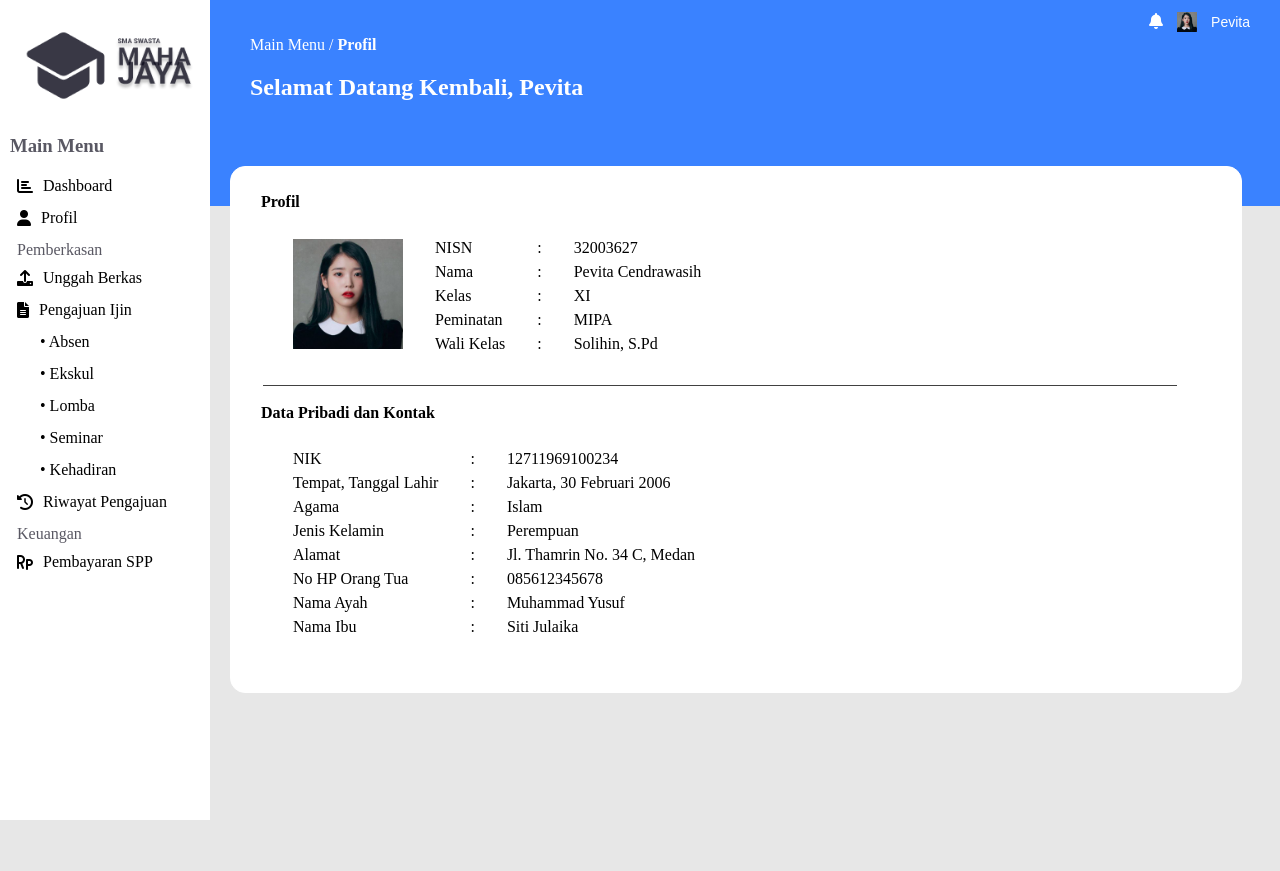
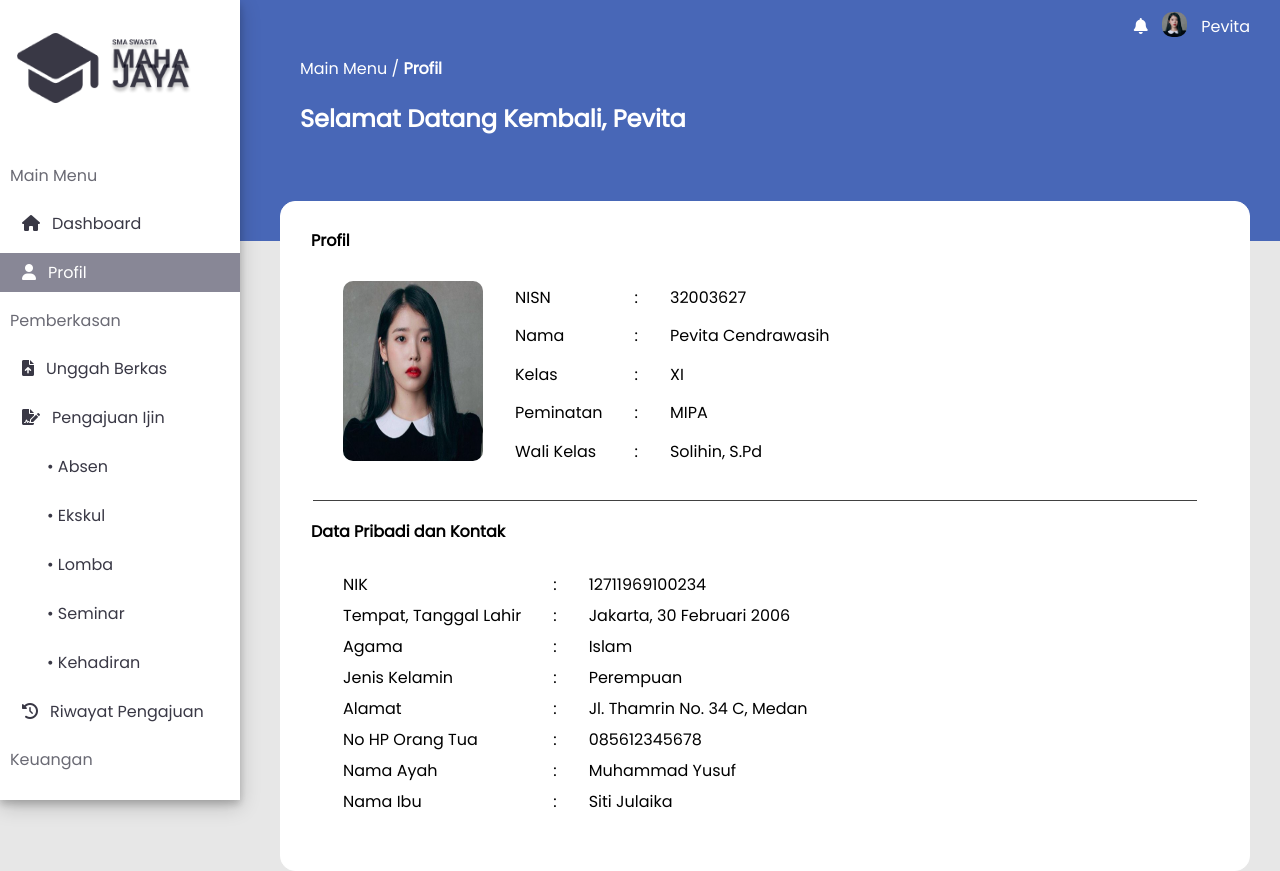
Before and after one commit to nopiyahh/School-site, a plain HTML site: page src/menuProfil.html in a window 1280 px wide. Before the commit the page ends 800 px from the top, so only its background shows below. Drawn offline with Linux system fonts and the light colour scheme.

Commit message:
update tampilan template navigasi, update struktur folder

```diff
--- a/css/landing_page.css
+++ b/css/landing_page.css
@@ -1,3 +1,7 @@
+body{
+  overflow: hidden;
+}
+
 .logo {
     width: 200px;
     height: 90px;
@@ -32,7 +36,6 @@ code {
 .child1{
   opacity: 0.8;
   height: 150px;
-  background: yellowgreen;
   border: 3px dotted black;
   width: 200px;
   position: absolute;
@@ -141,24 +144,17 @@ code {
 .component-6{
   height: 35px;
   width: 28px;
-  position: absolute;
   top: 260px;
   left: 1200px;
-  /* border-radius: 10px; */
-  background-color: #4867B7;
-  filter: drop-shadow(5px 5px 6px gray);
+
 }
 
 .component-7{
   height: 90px;
   width: 160px;
-  position: absolute;
   top: 380px;
   left: 1110px;
-  border-radius: 10px;
-  background-color: #4867B7;
   opacity: 40%;
-  filter: drop-shadow(5px 5px 6px gray);
 }
 
 .blue-section{
--- a/tugas3.css
+++ b/css/login.css
@@ -3,6 +3,7 @@ body {
     background-color: #f1f1f1;
     padding: 0px;
     margin: 0px;
+
   }
 
 .container {
--- a/css/profil.css
+++ b/css/profil.css
@@ -1,98 +1,11 @@
-body{
-    margin: 0px;
-    background-color: rgb(231, 231, 231);
-}
-/* Style untuk header */
-header {
-    background-color: rgb(58, 130, 255);
-    color: #fff;
-    padding: 20px 20px 85px 270px;
-    padding-left: 250px;
+
+/* Style untuk konten utama */
+main div img {
+    width: 140px;
+    height: 180px;
+    border-radius: 10px;
 }
 
-h3{
-    margin: 0px 0px 10px 0px;
-
-}
-
-/* Style untuk navigasi */
-nav {
-    background-color: white;
-    color: black;
-    padding: 10px 0px 10px 10px;
-    width: 200px;
-    height: 100%;
-    position: fixed;
-    top: 0;
-    left: 0;
-}
-
-nav img{
-    width: 210px;
-    margin: 10px 10px 20px 10px;
-}
-nav ul {
-    list-style-type: none;
-    margin: 0;
-    padding: 0;
-}
-nav ul li:hover{
-    background-color: grey;
-    color: white;
-}
-nav ul li a {
-    color: black;
-    text-decoration: none;
-    padding: 7px;
-    display: flex;
-    align-items: center;
-}
-
-nav ul li a i {
-    margin-right: 10px;
-}
-
-/* Style untuk konten utama */
-.content {
-    margin-left: 220px;
-    padding: 20px;
-    text-align: justify;
-}
-
-h3, .spesial1{
-    padding-bottom: 3px;
-    color: #070617ab;
-}
-.spesial2{
-    padding-left: 30px;
-}
-.profil_kanan{
-    position: absolute;
-    top: 10px;
-    right: 10px;
-    color: #fff;
-}
-header div img{
-    width: 20px;
-    margin: 2px 10px -5px 10px;
-}
-span{
-    margin-right: 20px;
-    font-family: Arial, Helvetica, sans-serif;
-    font-size: 14px;
-}
-main{
-    width: 930px;
-    background-color: rgb(255, 255, 255);
-    position: absolute;
-    margin: -40px 30px 20px 230px ;
-    padding: 10px 50px 50px 30px;
-    border: 1px solid rgb(255, 255, 255);
-    border-radius: 15px;
-}
-main div img {
-    width: 110px;
-}
 td{
     padding: 0px 0px 4px 30px;
 }
@@ -102,6 +15,7 @@ td{
     padding: 7px;
     border-bottom: 1px solid rgb(65, 65, 65);
 }
+
 table{
     padding-top: 10px;
 }
--- /dev/null
+++ b/css/template.css
@@ -0,0 +1,122 @@
+/* Style untuk navigasi */
+nav {
+    background-color: white;
+    /* color: rgba(7, 6, 23, 0.80); */
+    width: 240px;
+    height: 100%;
+    position: fixed;
+    top: 0;
+    overflow: auto;
+    scrollbar-width: none;
+    box-shadow: 0 4px 8px 0 rgba(0, 0, 0, 0.2), 0 6px 20px 0 rgba(0, 0, 0, 0.19);
+}
+
+nav img{
+    width: 220px;
+    margin-left: 10px;
+    margin-top: 20px;
+
+}
+nav ul {
+    list-style-type: none;
+    margin-top: 40px;
+    margin-bottom: 200px;
+    padding: 0;
+}
+li a:hover{
+    background-color: #141230;
+    color: white;
+    opacity: 40%;
+}
+nav ul li a {
+    color: rgba(7, 6, 23, 0.80);
+    text-decoration: none;
+    padding: 7px;
+    display: flex;
+    align-items: center;
+    margin-bottom: 10px;
+}
+
+li a i {
+    margin-right: 12px;
+    margin-left: 15px;
+}
+
+.active-page{
+    background-color: #141230;
+    color: white;
+    opacity: 50%;
+}
+
+.spesial2{
+    padding-left: 40px;
+}
+
+.title{
+    color: rgba(7, 6, 23, 0.60);
+    font-style: normal;
+    font-weight: 500;
+    line-height: normal;
+    margin-left: 10px;
+}
+
+
+/* header section */
+header {
+    background-color: #4867B7;
+    color: #fff;
+    padding: 40px 20px 85px 270px;
+    padding-left: 300px;
+}
+
+header div img{
+    width: 20px;
+    margin: 2px 10px -5px 10px;
+}
+
+.profil_kanan{
+    position: absolute;
+    top: 10px;
+    right: 30px;
+    color: #fff;
+}
+
+.profile-icon-image{
+    width: 25px;
+    height: 25px;
+    border-radius: 10px;
+}
+
+
+
+/**main section **/
+body{
+    scrollbar-width: none;
+    font-family: 'Poppins', sans-serif;
+    margin: 0px;
+    background-color: rgb(231, 231, 231);
+}
+
+body::-webkit-scrollbar {
+    display: none;
+}
+
+h3{
+    margin: 0px 0px 10px 0px;
+}
+
+main{
+    background-color: rgb(255, 255, 255);
+    position: absolute;
+    margin: -40px 30px 20px 280px ;
+    padding: 10px 50px 50px 30px;
+    border: 1px solid rgb(255, 255, 255);
+    border-radius: 15px;
+    height: auto;
+}
+
+.content {
+    margin-left: 220px;
+    padding: 20px;
+    text-align: justify;
+}
--- a/menuProfil.html
+++ b/src/menuProfil.html
@@ -3,9 +3,13 @@
 <head>
     <meta charset="UTF-8">
     <meta name="viewport" content="width=device-width, initial-scale=1.0">
-    <title>Tampilan Website Sekolah</title>
+    <title>Profil Siswa</title>
     <link rel="stylesheet" href="https://cdnjs.cloudflare.com/ajax/libs/font-awesome/6.0.0-beta3/css/all.min.css">
-    <link rel="stylesheet" href="./css/profil.css">
+    <link rel="stylesheet" href="../css/profil.css">
+    <link rel="stylesheet" href="../css/template.css">
+    <link rel="preconnect" href="https://fonts.googleapis.com">
+    <link rel="preconnect" href="https://fonts.gstatic.com" crossorigin>
+    <link href="https://fonts.googleapis.com/css2?family=Poppins&display=swap" rel="stylesheet">
 </head>
 <body>
     <header>
@@ -13,37 +17,37 @@
         <h2>Selamat Datang Kembali, Pevita</h2>
         <div class="profil_kanan">
             <i class="fa-solid fa-bell"></i>
-            <img src="./foto/pevita.png" alt="profil Pevita">
+            <img src="../assets/pevita.png" alt="profil Pevita" class="profile-icon-image">
             <span>Pevita</span>
         </div>
     </header>
 
     <nav>
-        <img src="./foto/Frame 1.png" alt="ikon topi wisuda">
-        <h3>Main Menu</h3>
-        <ul>
-            <li><a href="#"><i class="fas fa-chart-bar"></i>Dashboard</a></li>
-            <li><a href="#"><i class="fas fa-user"></i>Profil</a></li>
-            <li><a href="#"  class="spesial1">Pemberkasan</a></li>
-            <li><a href="#"><i class="fas fa-upload"></i>Unggah Berkas</a></li>
-            <li><a href="#"><i class="fas fa-file-alt"></i>Pengajuan Ijin</a></li>
-            <li><a href="#" class="spesial2">• Absen</a></li>
-            <li><a href="#" class="spesial2">• Ekskul</a></li>
-            <li><a href="#" class="spesial2">• Lomba</a></li>
-            <li><a href="#" class="spesial2">• Seminar</a></li>
-            <li><a href="#" class="spesial2">• Kehadiran</a></li>
+        <img src="../assets/Frame 1.png" alt="ikon topi wisuda">
+        <ul >
+            <li ><p class="title navigation-list">Main Menu</p></li>
+            <li><a href="./menuProfil.html"><i class="fa-solid fa-house"></i>Dashboard</a></li>
+            <li><a href="#" class="active-page"><i class="fa-solid fa-user"></i>Profil</a></li>
+            <li><p class="title">Pemberkasan</p></li>
+            <li><a href="#"><i class="fa-solid fa-file-arrow-up"></i>Unggah Berkas</a></li>
+            <li><a href="#"><i class="fa-solid fa-file-signature"></i>Pengajuan Ijin</a></li>
+            <li class="spesial2"><a href="#">• Absen</a></li>
+            <li class="spesial2"><a href="#">• Ekskul</a></li>
+            <li class="spesial2"><a href="#">• Lomba</a></li>
+            <li class="spesial2"><a href="#">• Seminar</a></li>
+            <li class="spesial2"><a href="#">• Kehadiran</a></li>
             <li><a href="#"><i class="fas fa-history"></i>Riwayat Pengajuan</a></li>
-            <li><a href="#"  class="spesial1">Keuangan</a></li>
-            <li><a href="#"><i class="fa-solid fa-rupiah-sign"></i>Pembayaran SPP</a></li>
+            <li><p class="title">Keuangan</p></li>
+            <li><a href="#"><i class="fa-solid fa-money-bill-1-wave"></i>Pembayaran SPP</a></li>
         </ul>
     </nav>
-    <main>
+    <main class="main">
         <p class="judul"><b>Profil</b></p>
         <div class="profil_data">
             <table>
                 <tr>
                     <td rowspan="5">
-                        <img src="./foto/pevita.png" alt="Profil Pevita"></td>
+                        <img src="../assets/pevita.png" alt="Profil Pevita"></td>
                     <td>NISN</td>
                     <td>:</td>
                     <td>32003627</td>
@@ -65,7 +69,6 @@
                 <tr><td>Nama Ayah</td><td>:</td><td>Muhammad Yusuf</td></tr>
                 <tr><td>Nama Ibu</td><td>:</td><td>Siti Julaika</td></tr>
             </table>
-
         </div>
     </main>
 </body>
```
Also changed, not shown: src/index.html (renamed from index.html, +4 -2 lines), src/login.html (renamed from tugas3.html, +1 -1 lines), src/template.html (added, +49 -0 lines), assets/Frame 1.png (renamed from foto/Frame 1.png), assets/Vector.svg (added), assets/gambar ikon profil.png (renamed from foto/gambar ikon profil.png), assets/ikon topi wisuda.png (renamed from foto/ikon topi wisuda.png), assets/pevita.png (renamed from foto/pevita.png).
